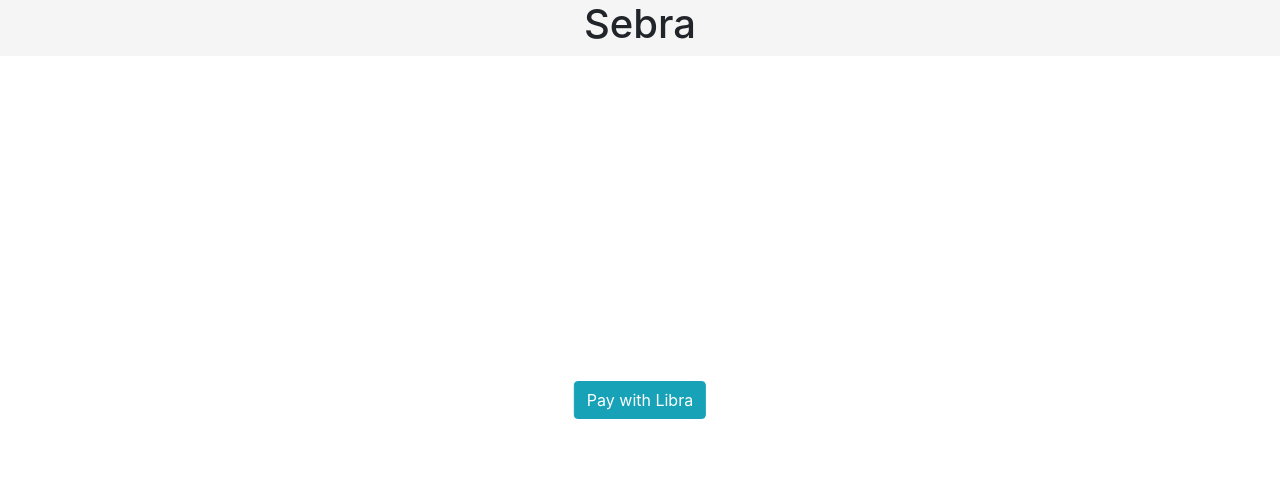
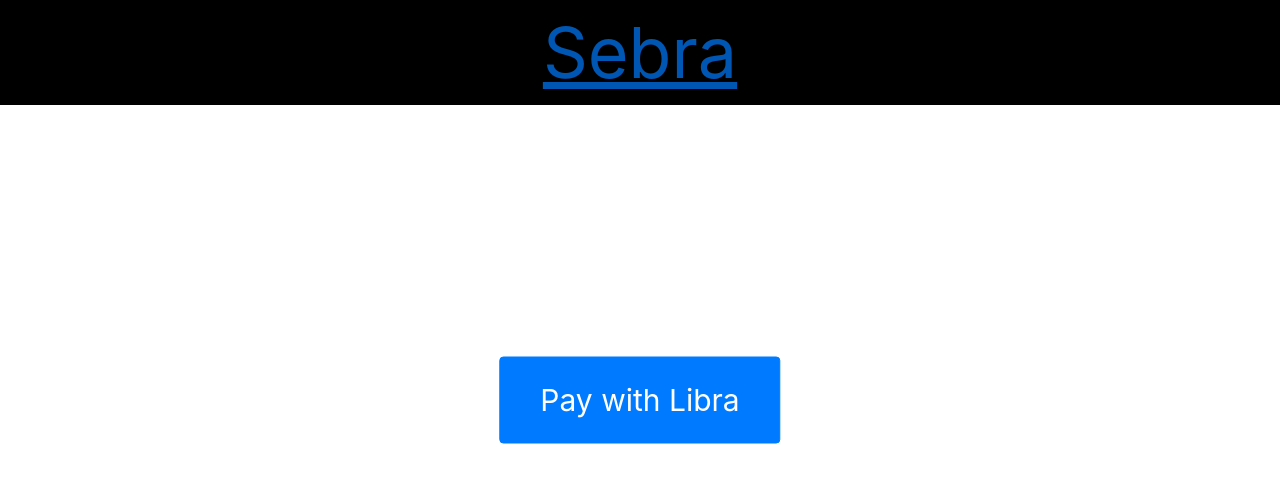
Before and after one commit to allensh11/Sebra, a React (Create React App) app in the folder client/: page / in a window 1280 px wide. Shown: the top 482 px of the page. Built offline with nearby package versions, Linux system fonts and the light colour scheme.

Commit message:
Cleaned up homepage

```diff
--- a/client/src/components/app/App.css
+++ b/client/src/components/app/App.css
@@ -2,11 +2,12 @@
     text-align: center;
   }
 
-.App-header {
-background-color: whitesmoke;
-display: flex;
-flex-direction: column;
-align-items: center;
-justify-content: center;
-font-size: calc(10px + 2vmin);
+.App-header a {
+  background-color: black;
+  color: white;
+  display: flex;
+  flex-direction: column;
+  align-items: center;
+  justify-content: center;
+  font-size: 70px;
 }
--- a/client/src/components/app/App.js
+++ b/client/src/components/app/App.js
@@ -1,5 +1,5 @@
 import React from 'react';
-import { HashRouter as Router, Route } from 'react-router-dom';
+import { HashRouter as Router, Route, Link } from 'react-router-dom';
 import './App.css';
 import Homepage from '../homepage/Homepage';
 import Profile from '../profile/Profile';
@@ -7,10 +7,10 @@
 
 const App = () => (
   <div className="App">
-    <header className="App-header">
-        <h1>Sebra</h1>
-    </header>
     <Router>
+      <header className="App-header">
+        <Link to='/'>Sebra</Link>
+      </header>
       <Route path='/' render={ ({ history }) => <Homepage history={ history }/> }/>
       <Route path='/profile' render={ () => <Profile/> }/>
     </Router>
--- a/client/src/components/homepage/Homepage.css
+++ b/client/src/components/homepage/Homepage.css
@@ -5,3 +5,8 @@
   left: 50%;
   transform: translate(-50%, -50%);
 }
+
+.Homepage button {
+  font-size: 30px;
+  padding: 20px 40px;
+}
--- a/client/src/components/homepage/Homepage.js
+++ b/client/src/components/homepage/Homepage.js
@@ -5,7 +5,9 @@
 
 const Homepage = ({ history }) => (
   <div className="Homepage">
-    <Button onClick={ () => history.push('/profile') } color='info'>Pay with Libra</Button>
+    <Button onClick={ () => history.push('/profile') } color='primary'>
+        Pay with Libra
+    </Button>
   </div>
 )
 
--- a/client/src/custom.scss
+++ b/client/src/custom.scss
@@ -5,11 +5,6 @@
 @import '~bootstrap/scss/bootstrap.scss';
 
 
-body {
-  margin: 0;
-  font-family: -apple-system, BlinkMacSystemFont, "Segoe UI", "Roboto", "Oxygen",
-    "Ubuntu", "Cantarell", "Fira Sans", "Droid Sans", "Helvetica Neue",
-    sans-serif;
-  -webkit-font-smoothing: antialiased;
-  -moz-osx-font-smoothing: grayscale;
+.btn-primary {
+  font-size: 300px;
 }
```
